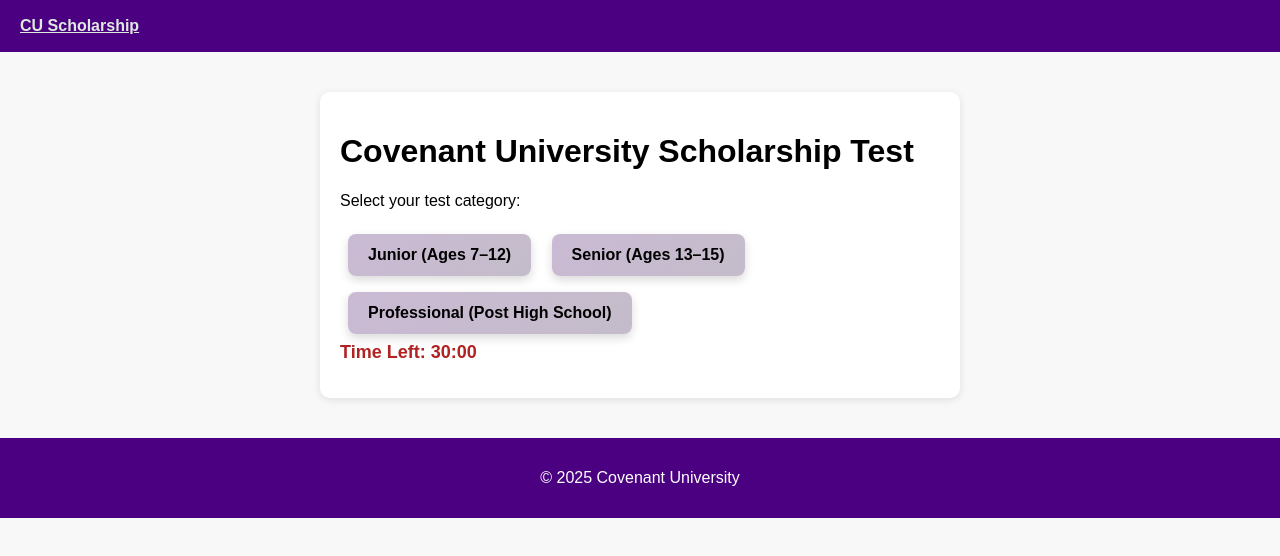
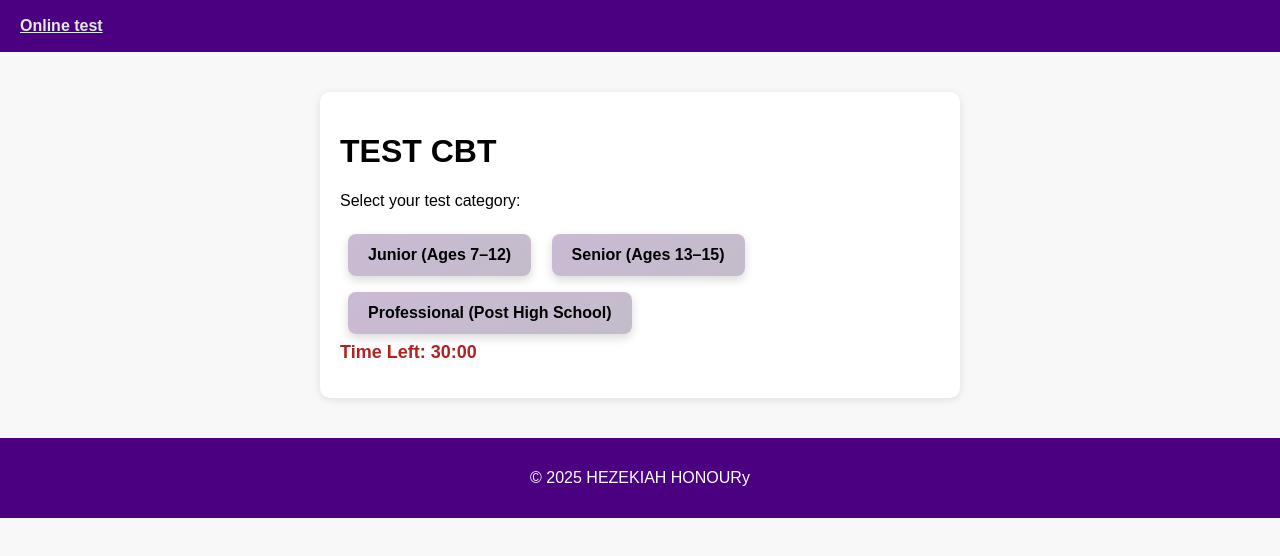
Before and after one commit to Hezekiah01/Online-Test-Website, a plain HTML site: page quiz.html in a window 1280 px wide. Drawn offline with Linux system fonts and the light colour scheme.

Commit message:
Update quiz.html

```diff
--- a/quiz.html
+++ b/quiz.html
@@ -3,13 +3,13 @@
 <head>
   <meta charset="UTF-8">
   <meta name="viewport" content="width=device-width, initial-scale=1.0">
-  <title>Take Test | CU Scholarship</title>
+  <title>Take Test | Online test system</title>
   <link rel="stylesheet" href="style.css">
 </head>
 <body>
   <header>
     <nav class="navbar">
-      <a href="index.html" class="logo">CU Scholarship</a>
+      <a href="index.html" class="logo">Online test</a>
       <ul>
         <!-- <li><a href="index.html">Home</a></li>
         <li><a href="quiz.html" class="active">Take Test</a></li> -->
@@ -19,7 +19,7 @@
 
   <main>
     <div class="quiz-container">
-      <h1>Covenant University Scholarship Test</h1>
+      <h1>TEST CBT </h1>
 
       <!-- Home Screen -->
       <div id="home-screen">
@@ -44,7 +44,7 @@
   </main>
 
   <footer>
-    <p>© 2025 Covenant University</p>
+    <p>© 2025 HEZEKIAH HONOURy</p>
   </footer>
 
   <script src="emotion.js"></script>
```
